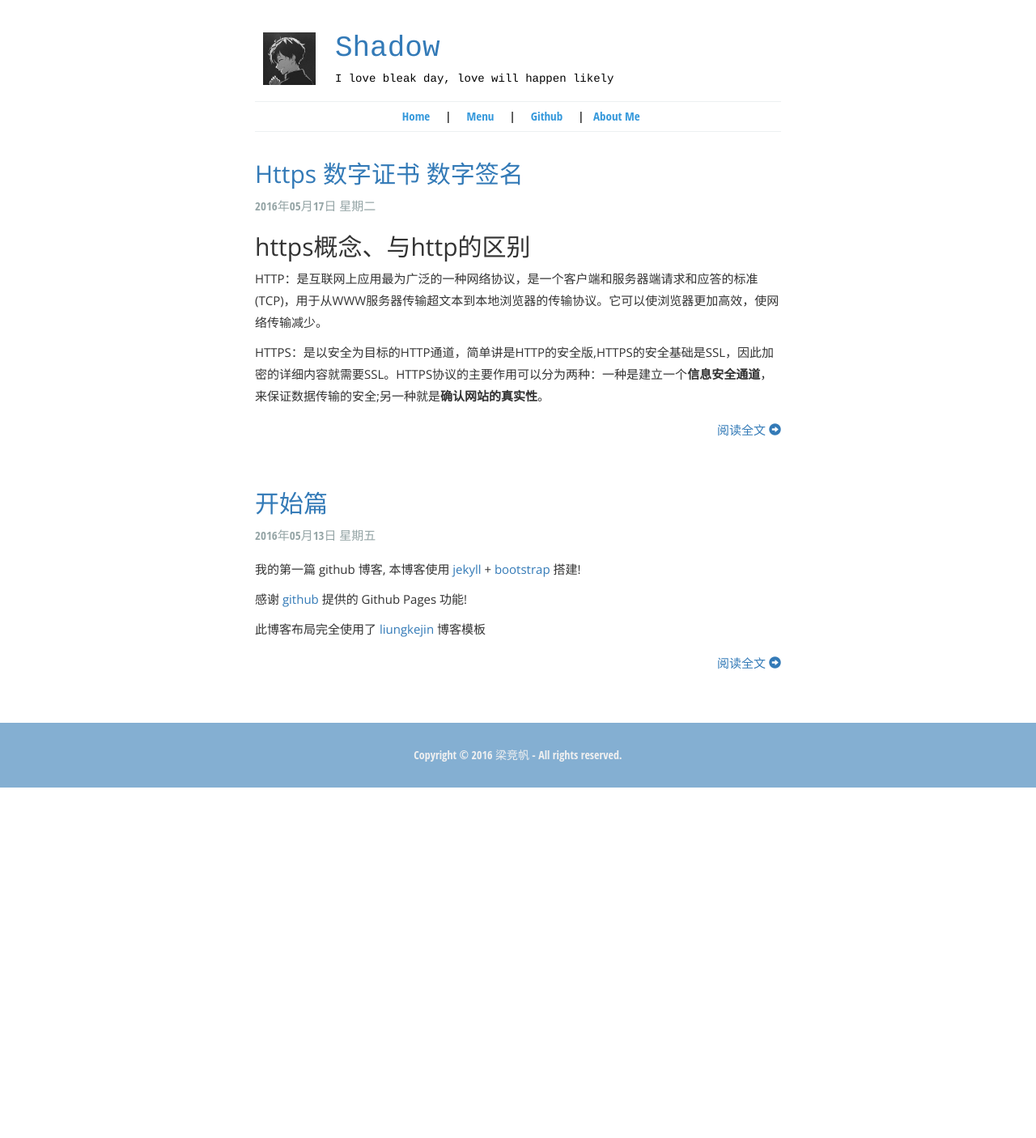
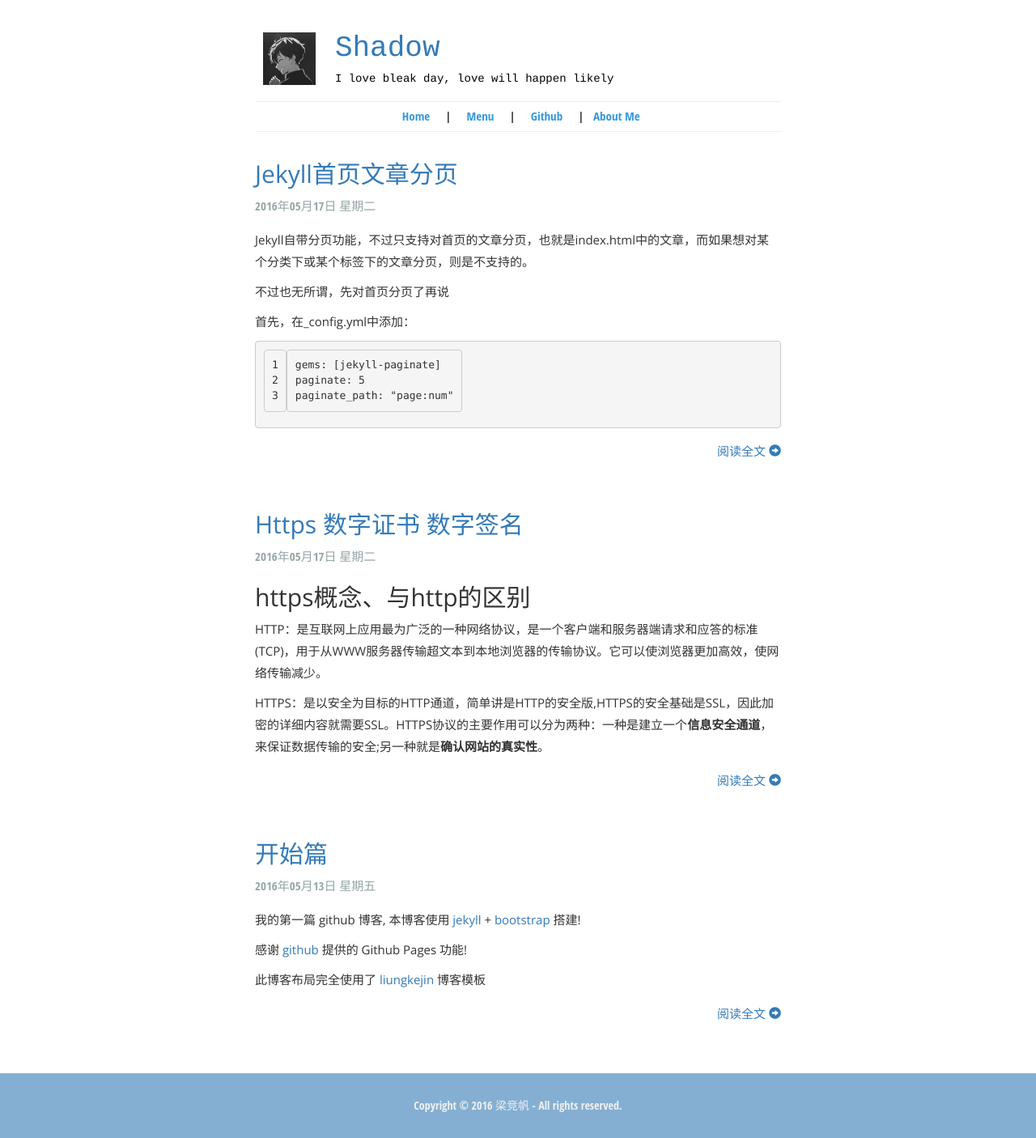
Before and after one commit to shadowJF/shadowjf.github.com, a Jekyll site: the page built from index.html, in a window 1280 px wide. Shown: the whole page at 81% size. Built offline with Jekyll 4.4.1, drawn with Linux system fonts in a browser that asks for light colours; the list of posts is cut into pages by our own code; before the commit the page ends 973 px from its top, so only the background shows below that.

Commit message:
jekyll paginate poster

```diff
--- /dev/null
+++ b/_posts/2016-05-17-Jekyll-Paginate.md
@@ -0,0 +1,77 @@
+---
+layout: post_layout
+title: Jekyll首页文章分页
+time: 2016年05月17日 星期二
+location: 北京
+pulished: true
+categories: Jekyll
+excerpt_separator: "``"
+---
+
+Jekyll自带分页功能，不过只支持对首页的文章分页，也就是index.html中的文章，而如果想对某个分类下或某个标签下的文章分页，则是不支持的。
+
+不过也无所谓，先对首页分页了再说
+
+首先，在_config.yml中添加：
+
+    gems: [jekyll-paginate]
+    paginate: 5
+    paginate_path: "page:num"
+
+``
+
+其中，paginate设置每页的文章个数
+
+这时候，如果我们在本地用jekyll测试时
+
+执行 jekyll -serve
+
+发现报错：
+
+ Dependency Error: Yikes! It looks like you don't have jekyll-paginate or one o
+ its dependencies installed. In order to use Jekyll as currently configured, yo
+'ll need to install this gem. The full error message from Ruby is: 'cannot load
+such file -- jekyll-paginate' If you run into trouble, you can find helpful res
+urces at http://jekyllrb.com/help/!
+
+这时候我们只要执行
+
+gem install jekyll-paginate 即可
+
+接着我们需要在原来的index.html中 添加如下代码：
+
+    {% if paginator.total_pages > 1 %}
+    <div class="pagination">
+      {% if paginator.previous_page %}
+    <a href="{{ paginator.previous_page_path | prepend: site.baseurl | replace: '//', '/' }}">&laquo; Prev</a>
+      {% else %}
+    <span>&laquo; Prev</span>
+      {% endif %}
+
+    {% for page in (1..paginator.total_pages) %}
+    {% if page == paginator.page %}
+      <em>{{ page }}</em>
+    {% elsif page == 1 %}
+      <a href="{{ '/index.html' | prepend: site.baseurl | replace: '//', '/' }}">{{ page }}</a>
+    {% else %}
+      <a href="{{ site.paginate_path | prepend: site.baseurl | replace: '//', '/' | replace: ':num', page }}">{{ page }}</a>
+    {% endif %}
+    {% endfor %}
+
+      {% if paginator.next_page %}
+    <a href="{{ paginator.next_page_path | prepend: site.baseurl | replace: '//', '/' }}">Next &raquo;</a>
+      {% else %}
+    <span>Next &raquo;</span>
+      {% endif %}
+    </div>
+    {% endif %}
+
+然后将原来的
+
+for post in site.posts
+
+改为
+
+for post in paginator.posts
+
+就大功告成了
```
Also changed, not shown: _posts/2016-05-17-Https.md (+2 -2 lines).
